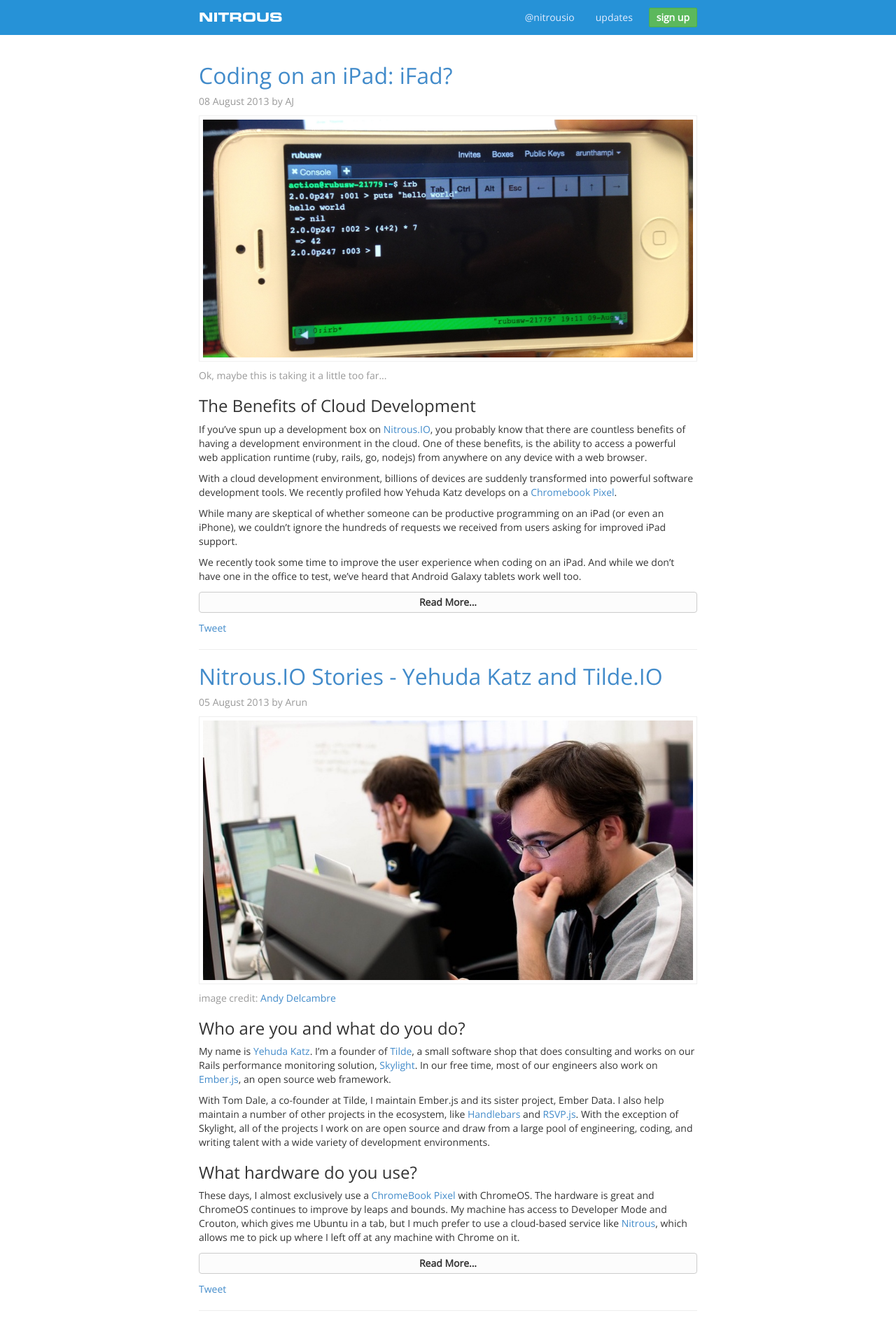
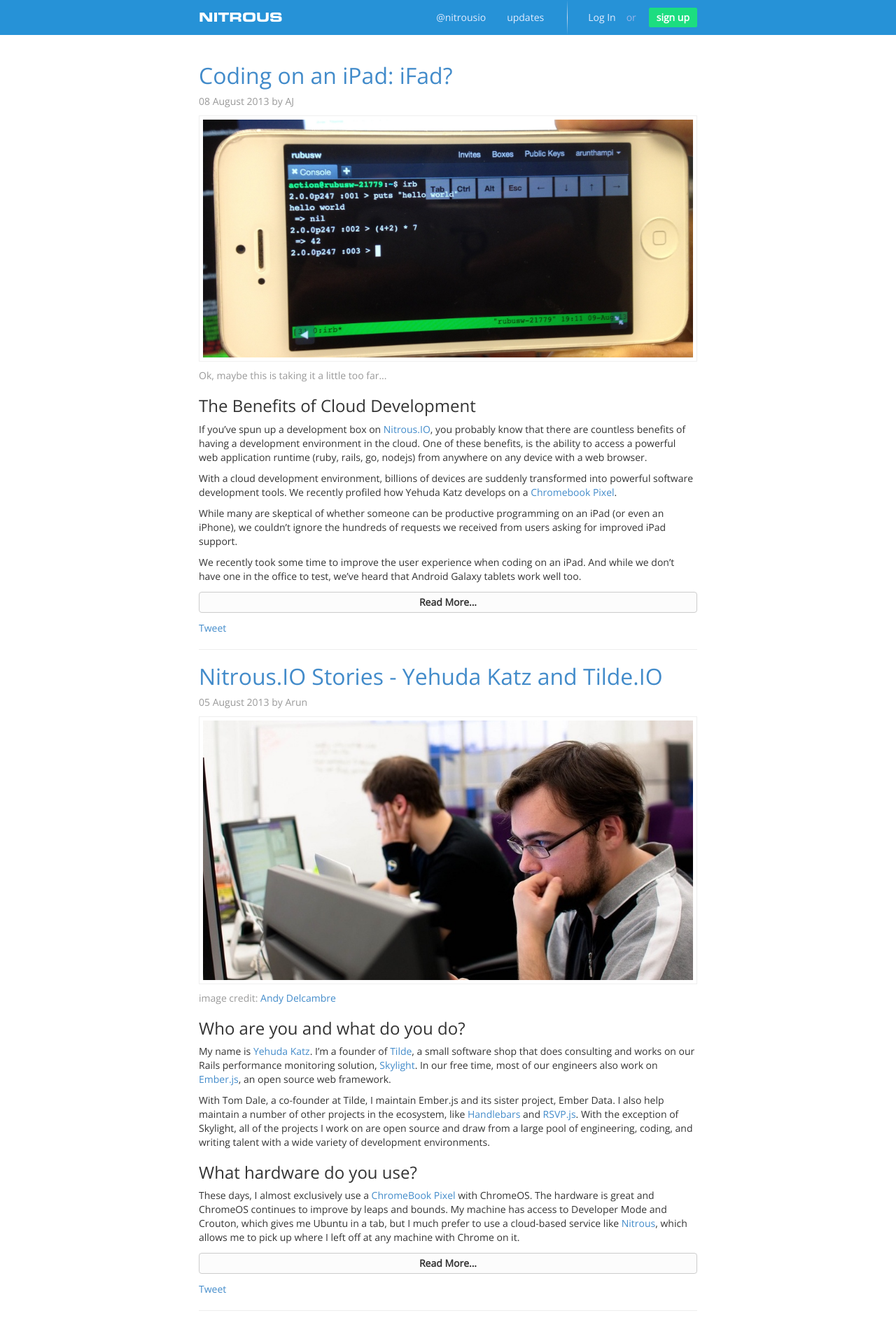
Before and after one commit to koheishingai/blog, a Jekyll site: the page built from index.html, in a window 1280 px wide. Shown: the top 1897 px of the page at 70% size. Built offline with Jekyll 4.4.1, drawn with Linux system fonts in a browser that asks for light colours; Markdown is read by kramdown in place of the engine named in the settings; the list of posts is cut into pages by our own code; comment, search, counter and statistics services are not loaded.

Commit message:
updated toolbar to include login and new button color

```diff
--- a/_layouts/default.html
+++ b/_layouts/default.html
@@ -13,6 +13,8 @@
         <ul class="nav navbar-nav pull-right">
           <li class="hidden-sm"><a href="https://twitter.com/intent/user?screen_name=nitrousio">@nitrousio</a></li>
           <li class="hidden-sm"><a href="http://updates.nitrous.io">updates</a></li>
+          <li class="hidden-sm login"><a href="https://nitrous.io/users/sign_in">Log In</a></li>
+          <li class="hidden-sm nav-break">or</li>
           <li class="signup"><a href="https://www.nitrous.io" class="btn btn-success">sign up</a></li>
         </ul>
       </div>
--- a/css/action.css
+++ b/css/action.css
@@ -64,9 +64,14 @@
 }
 
 .navbar-nav > li.signup > a.btn.btn-success:hover {
-  background-color: #67c467;
-  border-color: #67c467;
+  background-color: #52EEA3;
+  border-color: #52EEA3;
   color: #fff;
+}
+
+.btn-success{
+  background-color: #1CDD80;
+  border-color: #1CDD80;
 }
 
 .navbar-toggle {
@@ -86,6 +91,23 @@
 
 .nav-collapse.navbar-responsive-collapse.in .navbar-nav > li.signup > a.btn.btn-success {
   margin-bottom: 8px;
+}
+
+.navbar-nav > .nav-break {
+color: #9CB6EB;
+padding: 15px 10px 15px 0;
+line-height: 20px;
+border-radius: 4px;
+}
+
+.login{
+  background-image: -webkit-linear-gradient(top, #2692d7,#CAD8EB 50%,#CAD8EB 50%,#2692d7);
+  background-image: linear-gradient(to bottom, #2692d7,#CAD8EB 50%,#CAD8EB 50%,#2692d7);
+  background-position: left center;
+  background-repeat: no-repeat;
+  background-size: 1px 100%;
+  margin-left: 18px;
+  padding-left: 15px;
 }
 
 footer div {
```
